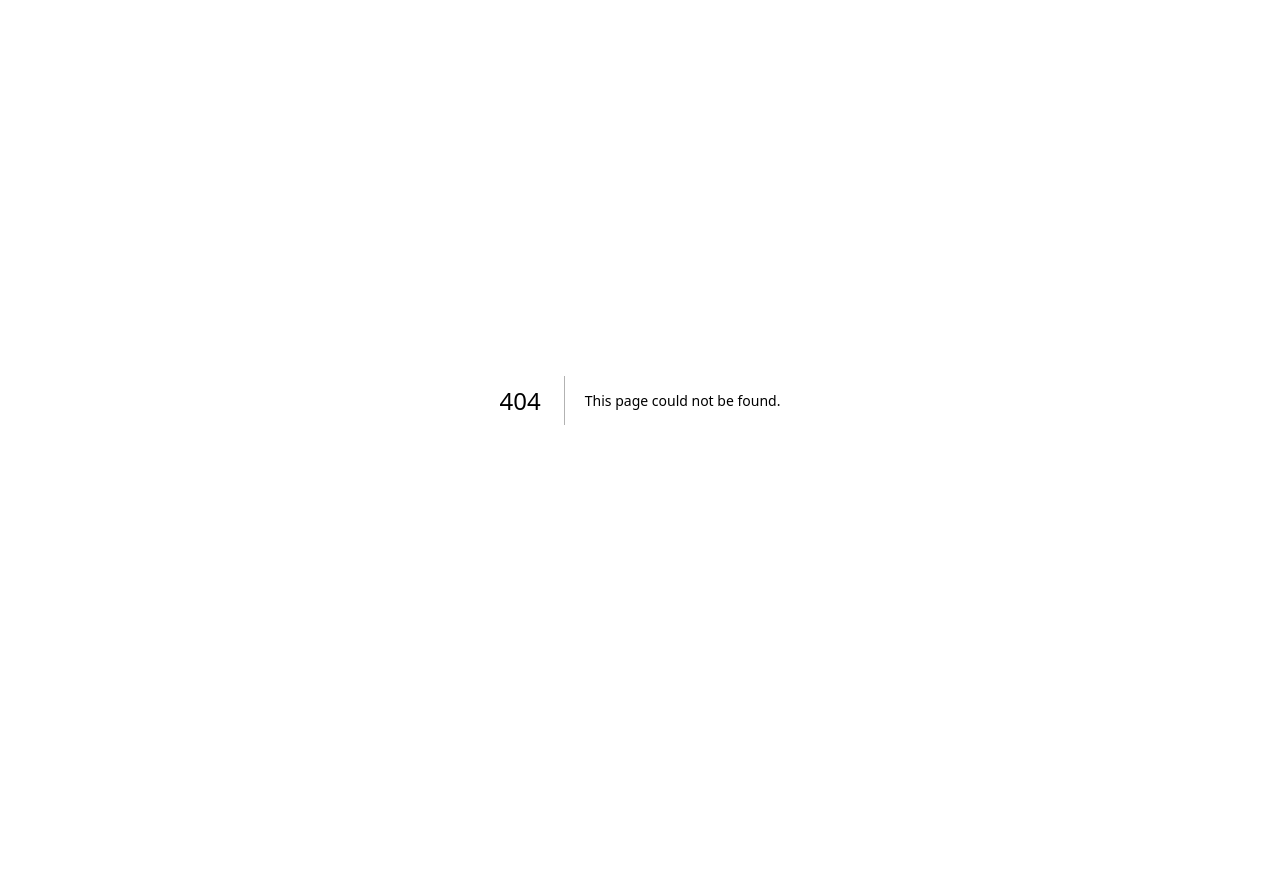
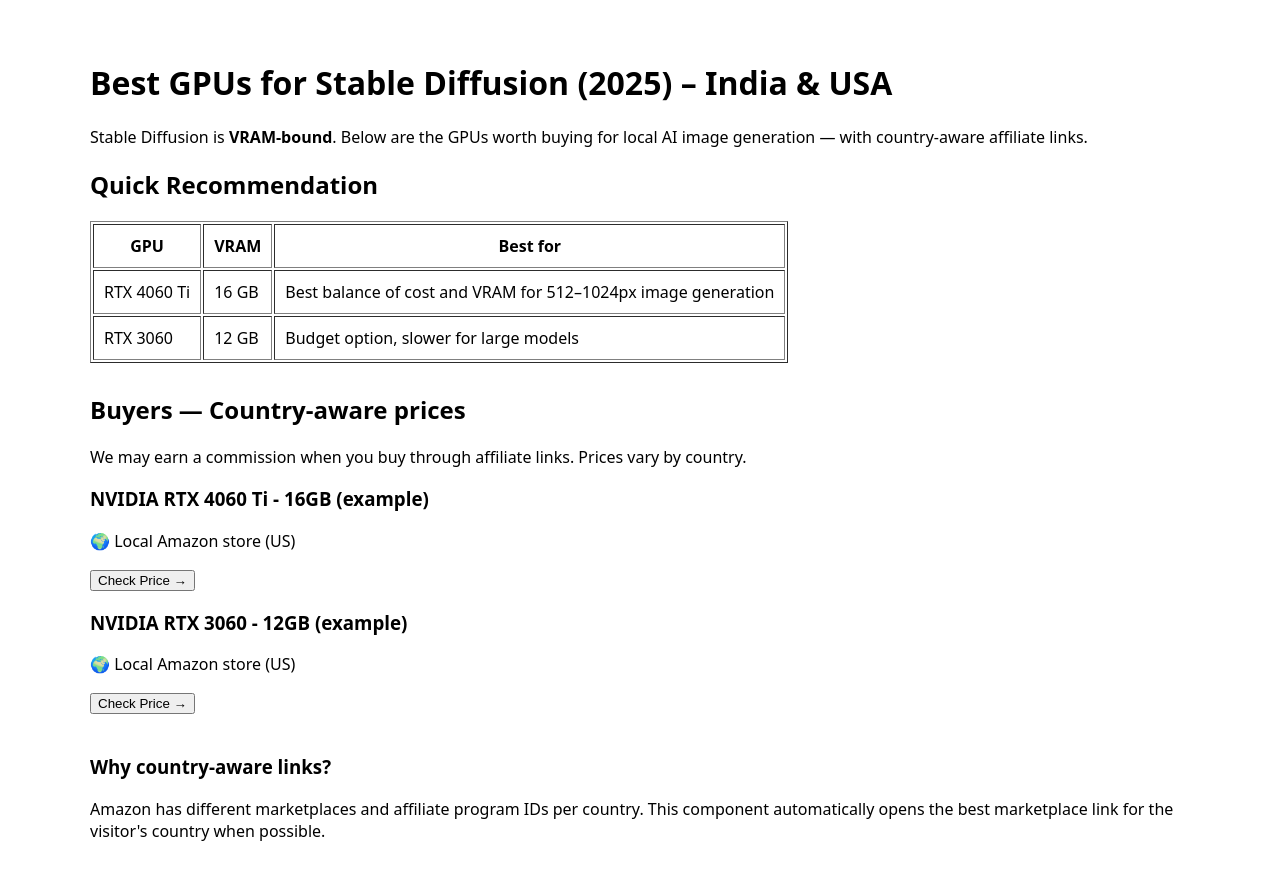
Before and after one commit to newsintech/agentic-edge-final, a Next.js app: page /best-gpu-for-stable-diffusion in a window 1280 px wide. Before the commit this address had no page. Shown: the top 880 px of the page. Before the commit the page ends 800 px from the top, so only its background shows below. Built offline with nearby package versions, Linux system fonts and the light colour scheme.

Commit message:
Create page.tsx

```diff
--- /dev/null
+++ b/app/best-gpu-for-stable-diffusion/page.tsx
@@ -0,0 +1,81 @@
+export const metadata = {
+  title: 'Best GPUs for Stable Diffusion (India & USA) - 2025',
+  description:
+    'Best GPU for Stable Diffusion in 2025. RTX 3060 vs 4060 Ti vs 4070. India and USA buying guide.',
+};
+
+import GeoAffiliate from "@/modules/GeoAffiliate";
+
+export default function BestGPUPage() {
+  const products = [
+    {
+      productName: "NVIDIA RTX 4060 Ti - 16GB (example)",
+      us: "https://www.amazon.com/dp/PLACEHOLDER-US",
+      in: "https://www.amazon.in/dp/PLACEHOLDER-IN",
+      gb: "https://www.amazon.co.uk/dp/PLACEHOLDER-GB",
+      ca: "https://www.amazon.ca/dp/PLACEHOLDER-CA",
+      de: "https://www.amazon.de/dp/PLACEHOLDER-DE",
+      default: "https://www.amazon.com"
+    },
+    {
+      productName: "NVIDIA RTX 3060 - 12GB (example)",
+      us: "https://www.amazon.com/dp/PLACEHOLDER-US-2",
+      in: "https://www.amazon.in/dp/PLACEHOLDER-IN-2",
+      gb: "https://www.amazon.co.uk/dp/PLACEHOLDER-GB-2",
+      ca: "https://www.amazon.ca/dp/PLACEHOLDER-CA-2",
+      de: "https://www.amazon.de/dp/PLACEHOLDER-DE-2",
+      default: "https://www.amazon.com"
+    }
+  ];
+
+  return (
+    <main style={{ maxWidth: '1100px', margin: '0 auto', padding: '40px 20px' }}>
+      <h1>Best GPUs for Stable Diffusion (2025) – India & USA</h1>
+
+      <p>
+        Stable Diffusion is <strong>VRAM-bound</strong>. Below are the GPUs worth buying for
+        local AI image generation — with country-aware affiliate links.
+      </p>
+
+      <h2>Quick Recommendation</h2>
+
+      <table border={1} cellPadding={10} style={{ marginBottom: 30 }}>
+        <thead>
+          <tr>
+            <th>GPU</th>
+            <th>VRAM</th>
+            <th>Best for</th>
+          </tr>
+        </thead>
+        <tbody>
+          <tr>
+            <td>RTX 4060 Ti</td>
+            <td>16 GB</td>
+            <td>Best balance of cost and VRAM for 512–1024px image generation</td>
+          </tr>
+          <tr>
+            <td>RTX 3060</td>
+            <td>12 GB</td>
+            <td>Budget option, slower for large models</td>
+          </tr>
+        </tbody>
+      </table>
+
+      <h2>Buyers — Country-aware prices</h2>
+      <p className="text-sm text-gray-600 mb-6">
+        We may earn a commission when you buy through affiliate links. Prices vary by country.
+      </p>
+
+      {/* Geo-aware affiliate cards (module) */}
+      <GeoAffiliate products={products} className="mb-8" />
+
+      <section style={{ marginTop: 40 }}>
+        <h3>Why country-aware links?</h3>
+        <p>
+          Amazon has different marketplaces and affiliate program IDs per country. This component
+          automatically opens the best marketplace link for the visitor's country when possible.
+        </p>
+      </section>
+    </main>
+  );
+}
```
